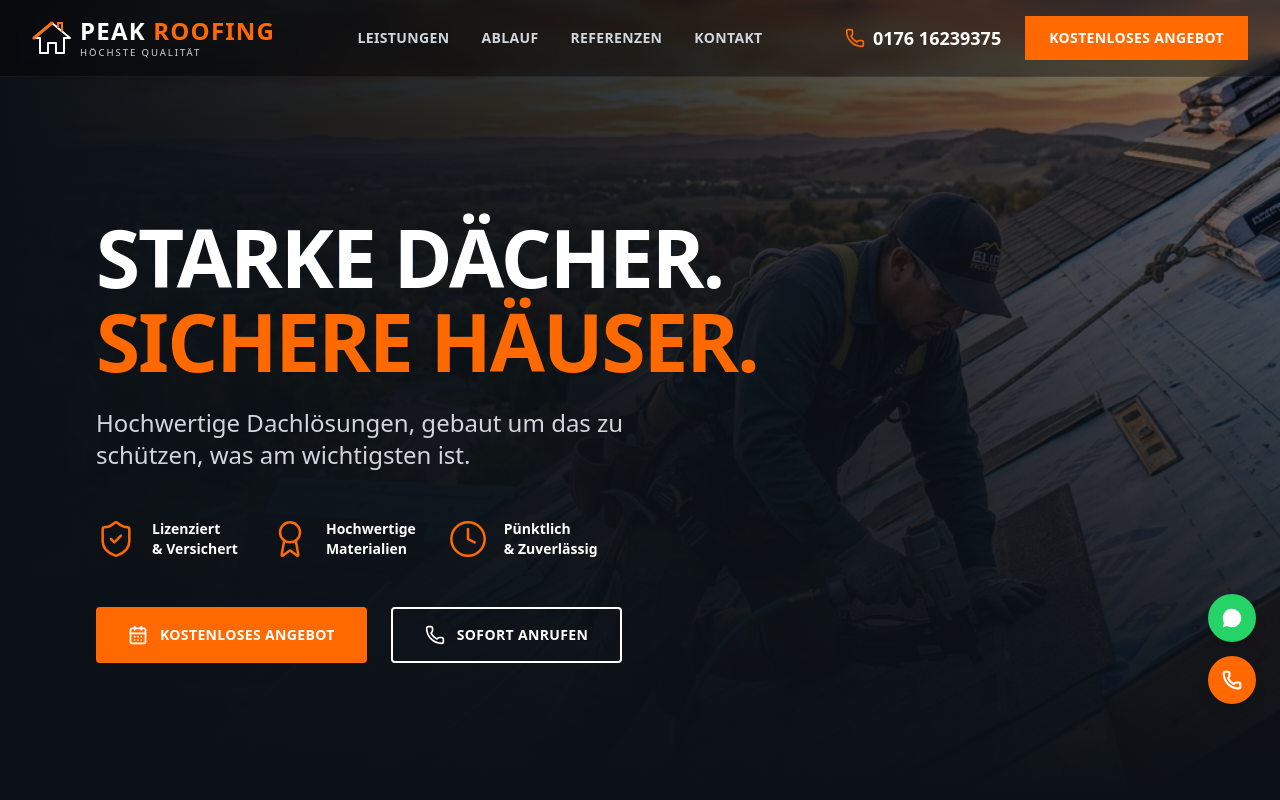
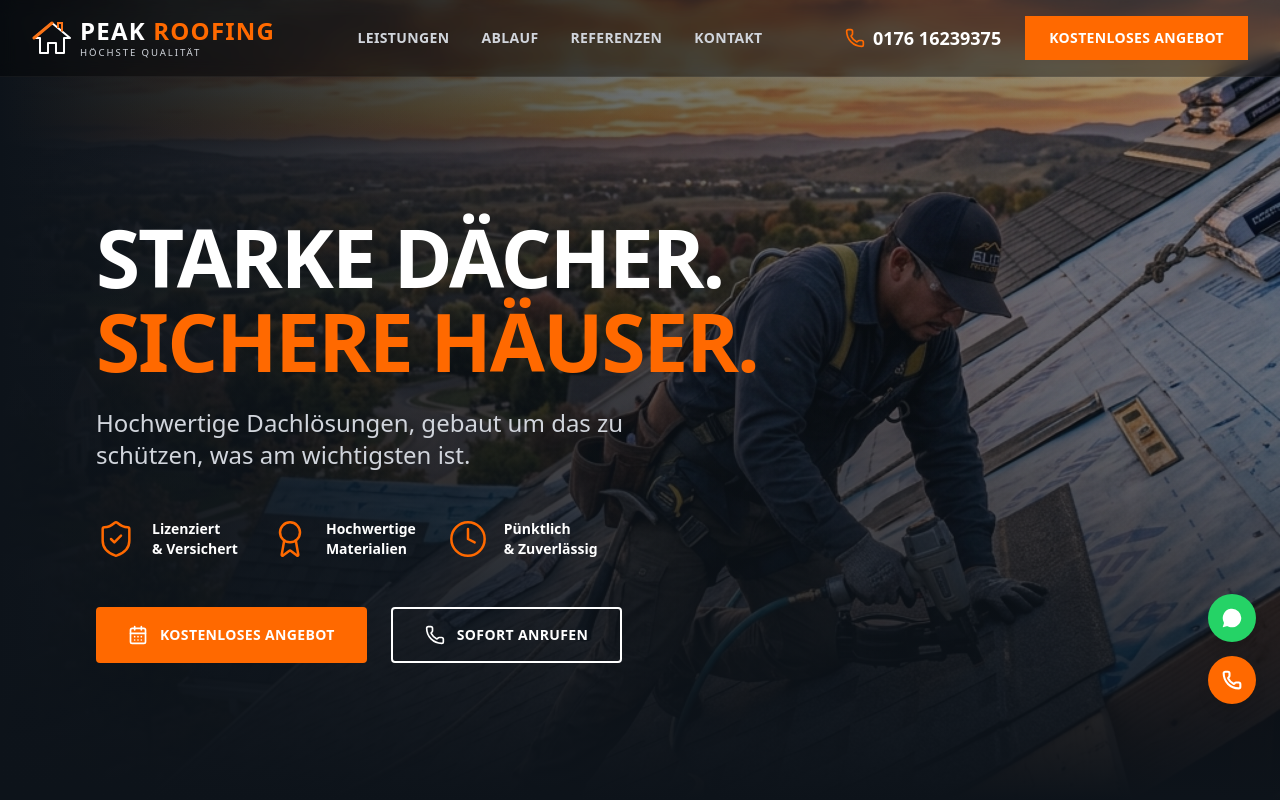
Before and after one commit to Moatez-km/roofing-website, a React (Vite) app: page / in a window 1280 px wide. Shown: the top 800 px of the page. Built offline with nearby package versions, Linux system fonts and the light colour scheme.

Commit message:
Reduce horizontal and vertical gradient overlay opacities and remove the dark background mask to make the background image clearer

```diff
--- a/src/App.tsx
+++ b/src/App.tsx
@@ -41,9 +41,8 @@ export default function App() {
               backgroundPosition: '90% 60%',
             }}
           />
-          <div className="absolute inset-0 bg-gradient-to-r from-[#0d131a] via-[#0d131a]/70 to-transparent"></div>
-          <div className="absolute inset-0 bg-gradient-to-t from-[#0d131a] via-[#0d131a]/60 to-transparent"></div>
-          <div className="absolute inset-0 bg-black/10"></div>
+          <div className="absolute inset-0 bg-gradient-to-r from-[#0d131a] via-[#0d131a]/40 to-transparent"></div>
+          <div className="absolute inset-0 bg-gradient-to-t from-[#0d131a] via-[#0d131a]/30 to-transparent"></div>
         </div>
 
         {/* Navigation */}
```
